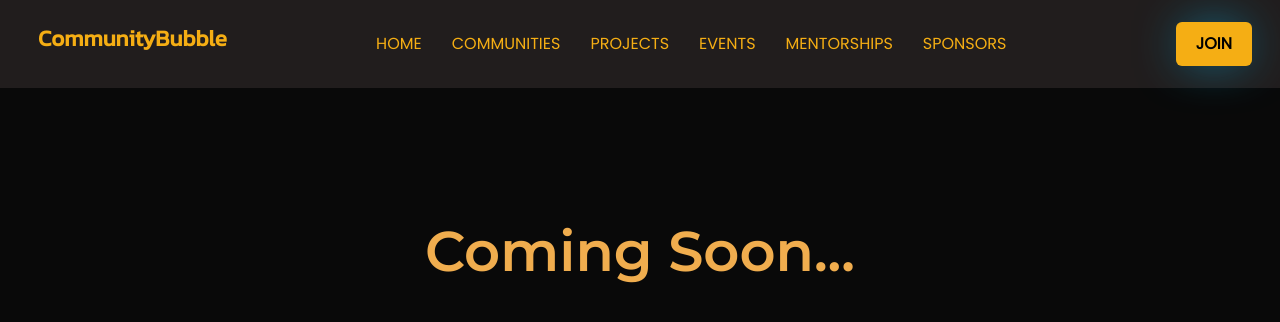
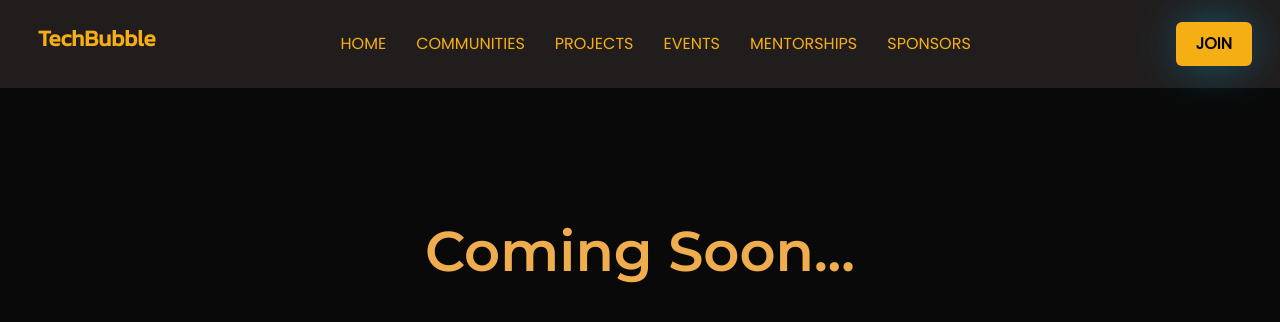
Before and after one commit to adityassharma-ss/iHelp, a React (Vite) app: page /mentorships in a window 1280 px wide. Shown: the top 322 px of the page. Built offline with nearby package versions, Linux system fonts and the light colour scheme.

Commit message:
Footer Update

```diff
--- a/src/components/Footer.jsx
+++ b/src/components/Footer.jsx
@@ -5,7 +5,7 @@ import '@fortawesome/fontawesome-free/css/all.css';
 const Foot = () => {
     return (
       <footer>
-        <div className="footer-logo">CommunityBubble</div>
+        <div className="footer-logo">TechBubble</div>
         <div className="footer-social-icons">
           <a href="https://github.com/CommunityBubble" className="footer-social-icon">
             <i className="fab fa-github"></i>
@@ -26,7 +26,7 @@ const Foot = () => {
             <i className="fab fa-telegram"></i>
           </a>
         </div>
-        <div className="footer-copyright">&copy;  Copyrights by CommunityBubble All Rights Reserved.</div>
+        <div className="footer-copyright">&copy;  Copyrights by TechBubble All Rights Reserved.</div>
         <div className="footer-made-by">Made by Aditya</div>
       </footer>
     );
--- a/src/components/Navbar.jsx
+++ b/src/components/Navbar.jsx
@@ -67,7 +67,7 @@ const Navbar = () => {
             <div className=" container navbar_main_parent sticky-top" >
                 <div className='navbar_subparent'>
 
-                    <Link to='/' className='navbar_brand' style={{ marginBottom: "20px" }}> CommunityBubble</Link>
+                    <Link to='/' className='navbar_brand' style={{ marginBottom: "20px" }}> TechBubble</Link>
 
                     <div className="navbar_linksdiv">
 
```
